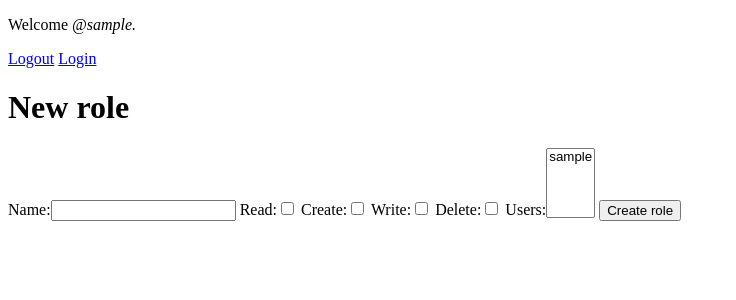
After one commit to osohq/oso-social-django, a Django app: page /new_role/ in a window 1280 px wide. The commit adds this page. Shown: the top 300 px of the page, without its empty margins (0-736 px from the left). Run offline with Django 3.2, Linux system fonts and the light colour scheme; the visitor is signed in with stand-in values (Sample User, id 1); data comes from the database, SQL or seed files in the repository.

Commit message:
add roles and enforce authZ for creating and reading posts. TODO: enforce authZ for editing and deleting posts
# Conflicts:
#	oso_social/social/forms.py
#	oso_social/social/models.py
#	oso_social/social/policy/post.polar
#	oso_social/social/urls.py
#	oso_social/social/views.py

```diff
--- a/oso_social/social/admin.py
+++ b/oso_social/social/admin.py
@@ -1,8 +1,9 @@
 from django.contrib import admin
 from django.contrib.auth.admin import UserAdmin
 
-from .models import User, Post
+from .models import User, Post, Role
 
 # Register your models here.
 admin.site.register(User, UserAdmin)
 admin.site.register(Post)
+admin.site.register(Role)
--- a/oso_social/social/forms.py
+++ b/oso_social/social/forms.py
@@ -1,8 +1,28 @@
-from django.forms import ModelForm
-
-from .models import Post
+from django.forms import ModelForm, ModelMultipleChoiceField
+from django.db.models import Q
+from .models import Post, Role, User
 
 class PostForm(ModelForm):
     class Meta:
         model = Post
-        fields = ['contents', 'access_level']
+        fields = ["contents", "access_level", "created_by"]
+
+    def __init__(self, *args, **kwargs):
+        self.current_user = kwargs.pop("current_user")
+        super().__init__(*args, **kwargs)
+
+        # this_user is the user trying to create the post
+        # q is the query set of users that this user is allowed to create posts for
+        # we get q by getting all of this_user's roles that have the "create" permission, and getting the "created_by"
+        # field off of those roles
+        # TODO: do this with oso + partial eval
+        users = self.current_user.role_set.filter(create=True).values_list("created_by")
+        q = User.objects.filter(Q(id__in=users) | Q(id=self.current_user.id))
+
+        self.fields["created_by"].queryset = q
+
+
+class RoleForm(ModelForm):
+    class Meta:
+        model = Role
+        fields = ["name", "read", "create", "write", "delete", "users"]
--- a/oso_social/social/models.py
+++ b/oso_social/social/models.py
@@ -21,4 +21,20 @@ class Post(models.Model):
     created_at = models.DateTimeField(auto_now_add=True)
 
     class Meta:
-        indexes = [models.Index(fields=('created_at',))]
+        indexes = [models.Index(fields=("created_at",))]
+
+
+class Role(models.Model):
+    name = models.CharField(max_length=140)
+
+    read = models.BooleanField()
+    create = models.BooleanField()
+    write = models.BooleanField()
+    delete = models.BooleanField()
+
+    created_by = models.ForeignKey(
+        User, on_delete=models.CASCADE, related_name="%(class)s_role_created"
+    )
+    created_at = models.DateTimeField(auto_now_add=True)
+
+    users = models.ManyToManyField(User)
--- /dev/null
+++ b/oso_social/social/templates/social/new_role.html
@@ -0,0 +1,9 @@
+{% extends 'social/base.html' %} {% block contents %}
+
+<h1>New role</h1>
+<form action="{% url 'new_role' %} " method="post">
+  {% csrf_token %} {{ form }}
+  <input type="submit" value="Create role" />
+</form>
+
+{% endblock %}
--- a/oso_social/social/urls.py
+++ b/oso_social/social/urls.py
@@ -1,11 +1,16 @@
 from django.urls import path
 from django.contrib.auth import views as auth_views
 
-from .views import list_posts, new_post
+from .views import list_posts, new_post, new_role
 
 urlpatterns = [
-    path('', list_posts, name='index'),
-    path('new/', new_post, name='new_post'),
-    path('login/', auth_views.LoginView.as_view(template_name='social/login.html'), name='login'),
-    path('logout/', auth_views.LogoutView.as_view(), name='logout'),
+    path("", list_posts, name="index"),
+    path("new/", new_post, name="new_post"),
+    path("new_role/", new_role, name="new_role"),
+    path(
+        "login/",
+        auth_views.LoginView.as_view(template_name="social/login.html"),
+        name="login",
+    ),
+    path("logout/", auth_views.LogoutView.as_view(), name="logout"),
 ]
--- a/oso_social/social/views.py
+++ b/oso_social/social/views.py
@@ -6,14 +6,17 @@ from django.core.exceptions import PermissionDenied
 
 from django_oso.auth import authorize
 
-from .models import Post
-from .forms import PostForm
+from .models import Post, Role
+from .forms import PostForm, RoleForm
 
 # Create your views here.
 
 def list_posts(request):
-    # Limit to 10 latest posts.
-    posts = Post.objects.all().order_by('-created_at')[:10]
+    posts = (
+        Post.objects.authorize(request, action="read")
+        .select_related("created_by")
+        .order_by("-created_at")
+    )
 
     authorized_posts = []
     for post in posts:
@@ -27,16 +30,32 @@ def list_posts(request):
 
 @login_required
 def new_post(request):
-    if request.method == 'POST':
-        form = PostForm(request.POST)
+    if request.method == "POST":
+        form = PostForm(request.POST, current_user=request.user)
         post = form.save(commit=False)
 
-        post.created_by = request.user
+        authorize(request, post, action="create")
         post.save()
+        return HttpResponseRedirect(reverse("index"))
+    elif request.method == "GET":
+        form = PostForm(current_user=request.user)
+        return render(request, "social/new_post.html", {"form": form})
+    else:
+        return HttpResponseNotAllowed(["GET", "POST"])
 
-        return HttpResponseRedirect(reverse('index'))
-    elif request.method == 'GET':
-        form = PostForm()
-        return render(request, 'social/new_post.html', { 'form': form })
+
+@login_required
+def new_role(request):
+    if request.method == "POST":
+        form = RoleForm(request.POST)
+        role = form.save(commit=False)
+
+        role.created_by = request.user
+        role.save()
+
+        return HttpResponseRedirect(reverse("index"))
+    elif request.method == "GET":
+        form = RoleForm()
+        return render(request, "social/new_role.html", {"form": form})
     else:
-        return HttpResponseNotAllowed(['GET', 'POST'])
+        return HttpResponseNotAllowed(["GET", "POST"])
```
Also changed, not shown: oso_social/social/templates/social/list.html (+6 -4 lines), oso_social/social/templates/social/new_post.html (+3 -6 lines), README.md, oso_social/social/migrations/0005_role.py (added), 1 other file.
